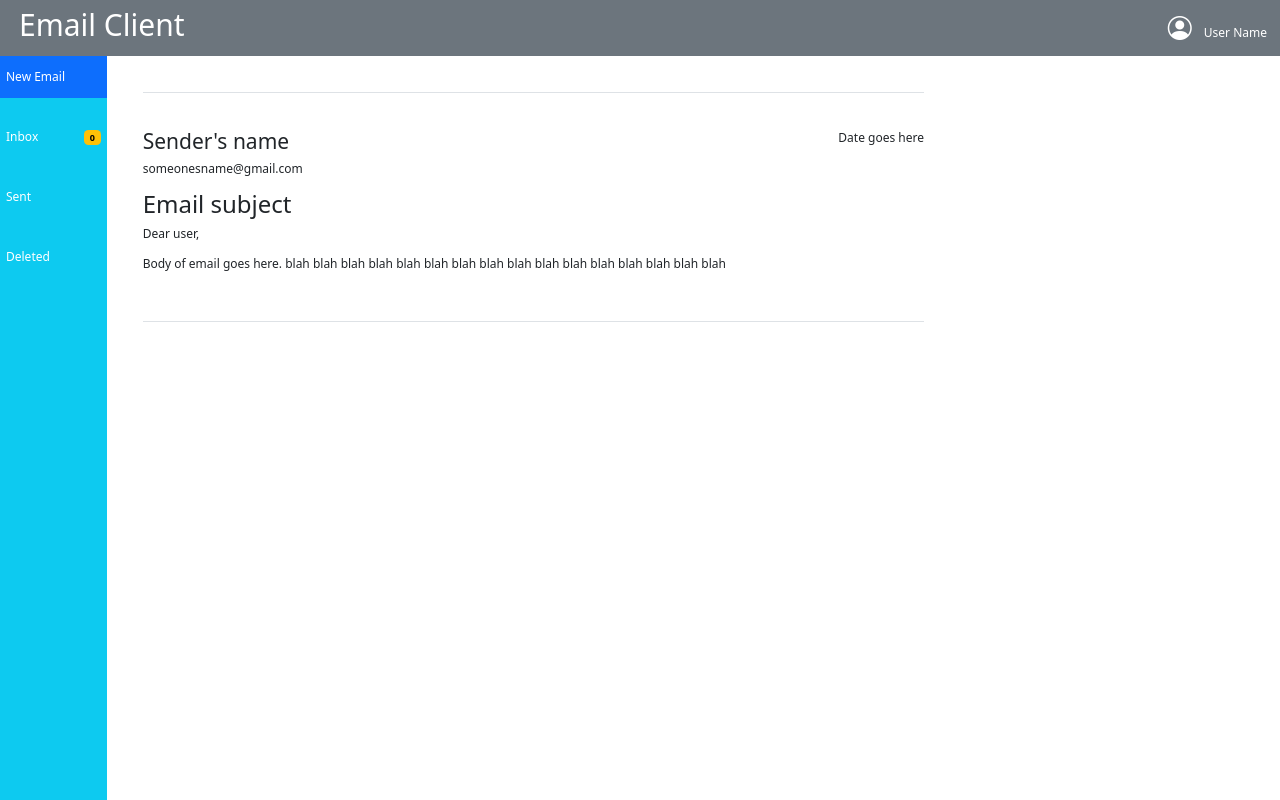
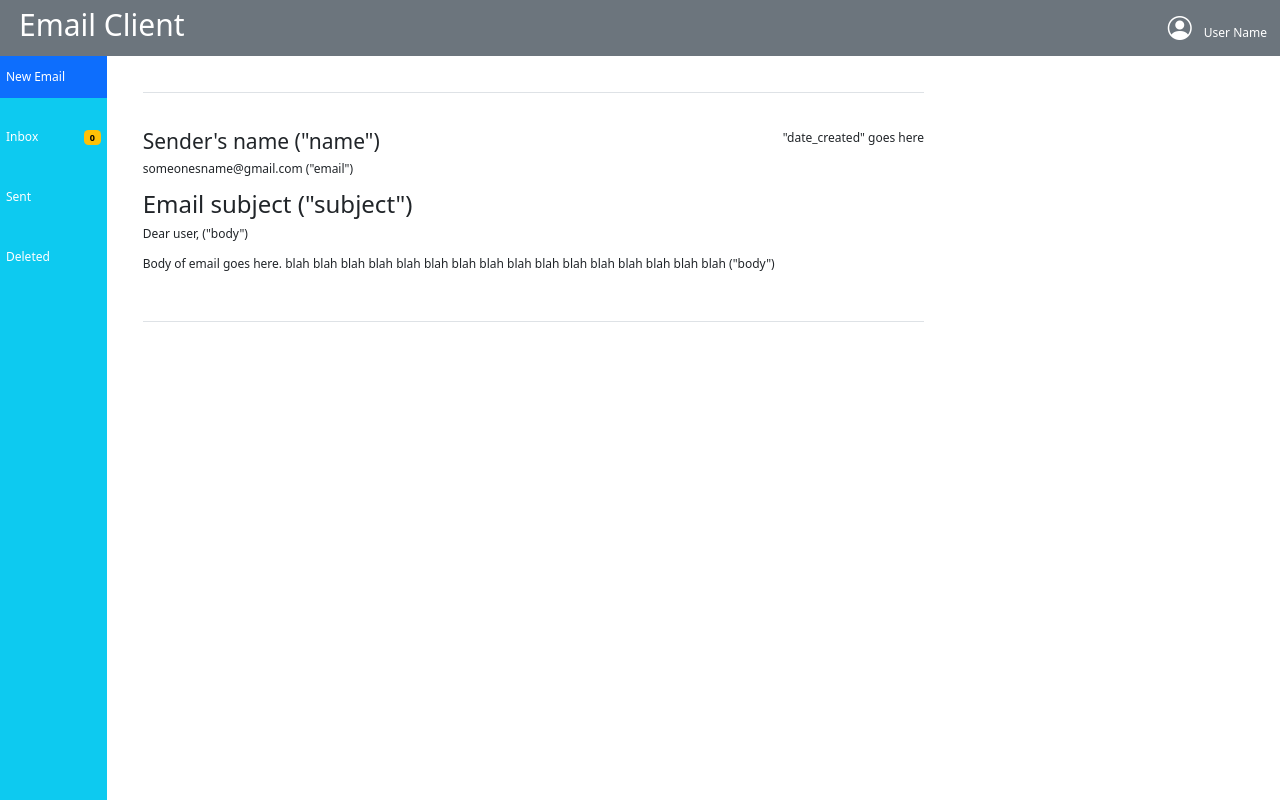
Before and after one commit to iO-Academy/2023-jul-cmail, a React (Vite) app: page / in a window 1280 px wide. Built offline with nearby package versions, Linux system fonts and the light colour scheme; no server answers.

Commit message:
Added API help for future tasks

```diff
--- a/src/Components/OpenEmail/index.jsx
+++ b/src/Components/OpenEmail/index.jsx
@@ -6,12 +6,12 @@ const OpenEmail = () => {
         <div className="px-5 py-5 col-md-7 col-lg-8 d-sm-none d-md-block d-lg-block">
             <div className="border border-start-0 border-end-0 border-top border-bottom py-5">
               <div className="d-flex justify-content-between">
-                <h3>Sender's name</h3><span>Date goes here</span>
+                <h3>Sender's name ("name")</h3><span>"date_created" goes here</span>
               </div>
-                <p>someonesname@gmail.com</p>
-                <h2>Email subject</h2>
-                <p>Dear user, </p>
-                <p>Body of email goes here. blah blah blah blah blah blah blah blah blah blah blah blah blah blah blah blah</p>
+                <p>someonesname@gmail.com ("email")</p>
+                <h2>Email subject ("subject")</h2>
+                <p>Dear user, ("body")</p>
+                <p>Body of email goes here. blah blah blah blah blah blah blah blah blah blah blah blah blah blah blah blah ("body")</p>
               </div>
         </div>
     )
```
